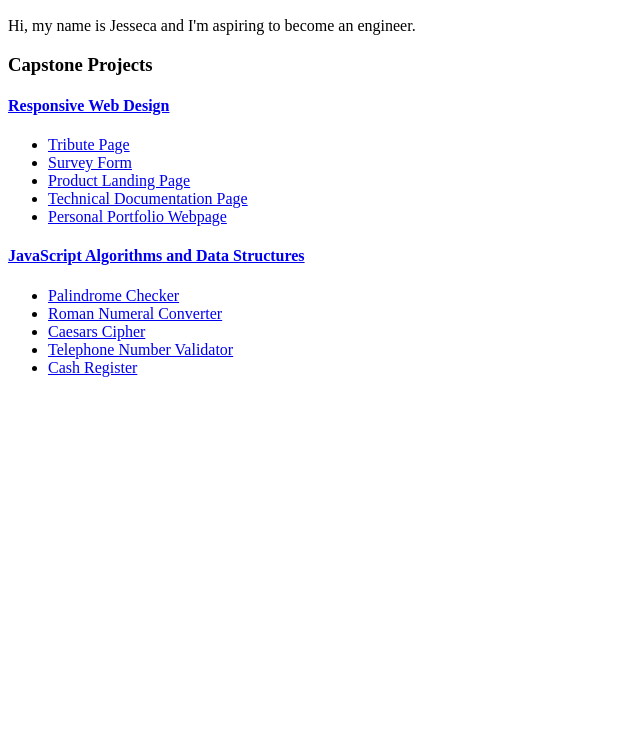
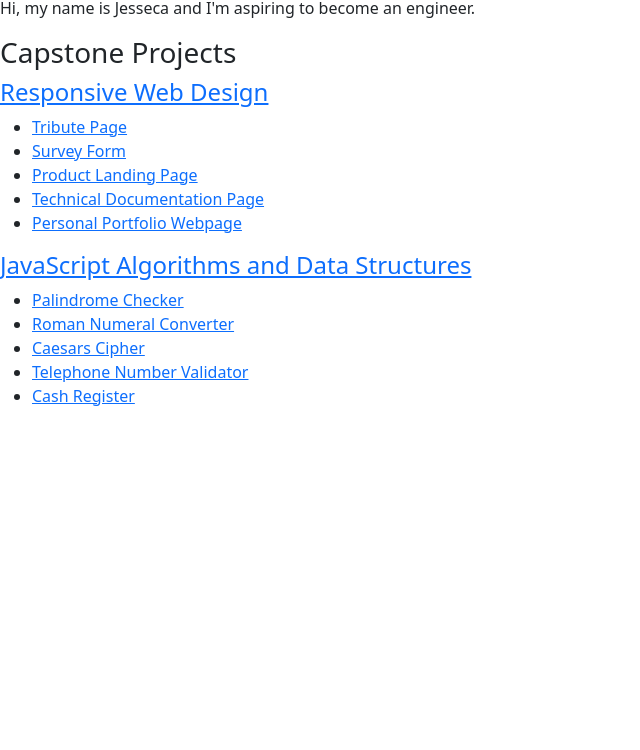
Before and after one commit to jesseca-ac/aspiring-engineer, a plain HTML site: page index.html in a window 1280 px wide. Shown: the part 50-800 px from the top of the page, without its empty margins (0-640 px from the left). Drawn offline with nearby package versions, Linux system fonts and the light colour scheme.

Commit message:
Update index.html
Added Bootstrap stylesheet

```diff
--- a/index.html
+++ b/index.html
@@ -2,6 +2,10 @@
 <html lang="en">
 
 <head>
+
+    <!-- Bootstrap -->
+    <link href="https://cdn.jsdelivr.net/npm/bootstrap@5.1.3/dist/css/bootstrap.min.css" rel="stylesheet" integrity="sha384-1BmE4kWBq78iYhFldvKuhfTAU6auU8tT94WrHftjDbrCEXSU1oBoqyl2QvZ6jIW3" crossorigin="anonymous">
+
     <Title>Aspiring Engineer</Title>
 </head>
 <body>
```
